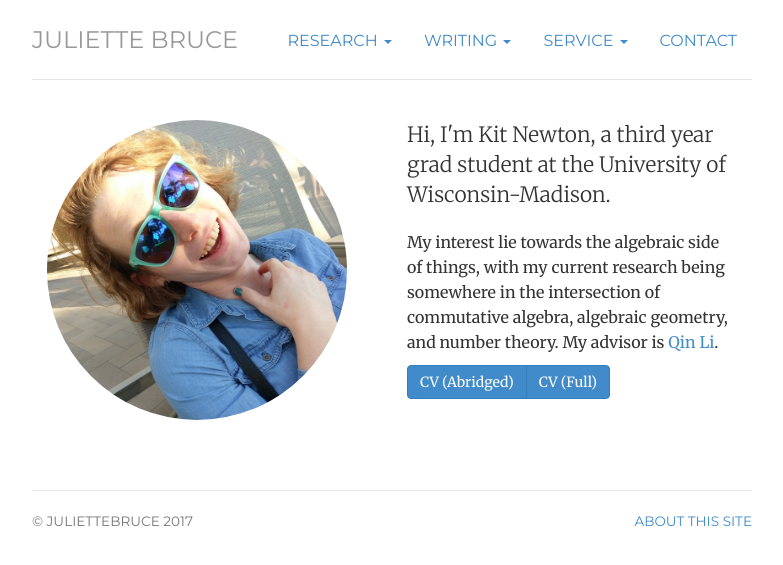
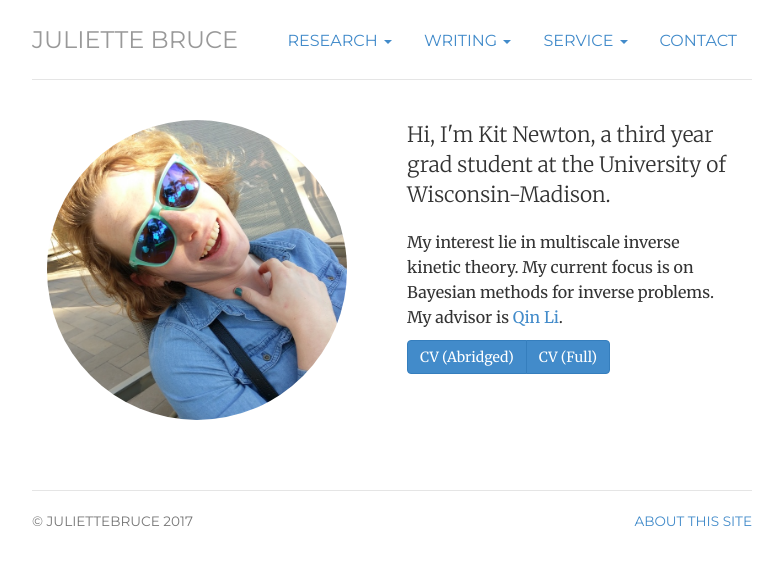
Before and after one commit to julietteBruce/sandbox-kit, a Jekyll site: the page built from index.html, in a window 1280 px wide. Shown: the top 565 px of the page, without its empty margins (248-1031 px from the left). Built offline with Jekyll 4.4.1, drawn with Linux system fonts in a browser that asks for light colours.

Commit message:
Updated Homepage

```diff
--- a/index.html
+++ b/index.html
@@ -4,21 +4,21 @@ layout: default
 cv: passive
 notes: passive
 contact: passive
-description: Juliette Bruce is a graduate student at the University of Wisconsin - Madison.
+description: Kit Newton is a graduate student at the University of Wisconsin - Madison.
 ---
 <!-- <div class="jumbotron"> -->
 <div class="row marketing">
 	<div class="col-sm-6">
-	<img  class="img-circle avatar" alt="Juliette Bruce" src="img/julietteBruce.jpg">
+	<img  class="img-circle avatar" alt="Kit Newton" src="img/julietteBruce.jpg">
 	</div>
 	<div itemscope itemtype="http://data-vocabulary.org/Person" class="col-sm-6">
 	<p class="lead">Hi, I'm <span itemprop="name">Kit Newton</span>, a third year grad student at the University of Wisconsin-Madison.</p>
-	<p>My interest lie towards the algebraic side of things, with my current research being somewhere in the intersection of commutative algebra, algebraic geometry, and number theory.
-		My advisor is <a href="http://www.math.wisc.edu/~derman/">Qin Li</a>.	</p>
+	<p>My interest lie in multiscale inverse kinetic theory. My current focus is on Bayesian methods for inverse problems.
+		My advisor is <a href="http://www.math.wisc.edu/~qinli/">Qin Li</a>.	</p>
 
 	<div class="btn-group btn-group">
-			<a href="cv/julietteBruce_abridged.pdf" class="btn btn-primary">CV (Abridged)</a>
-			<a href="cv/julietteBruce_full.pdf" class="btn btn-primary">CV (Full)</a>
+			<a href="cv/" class="btn btn-primary">CV (Abridged)</a>
+			<a href="cv/" class="btn btn-primary">CV (Full)</a>
 		</div>
 	</div>
 </div>
```
